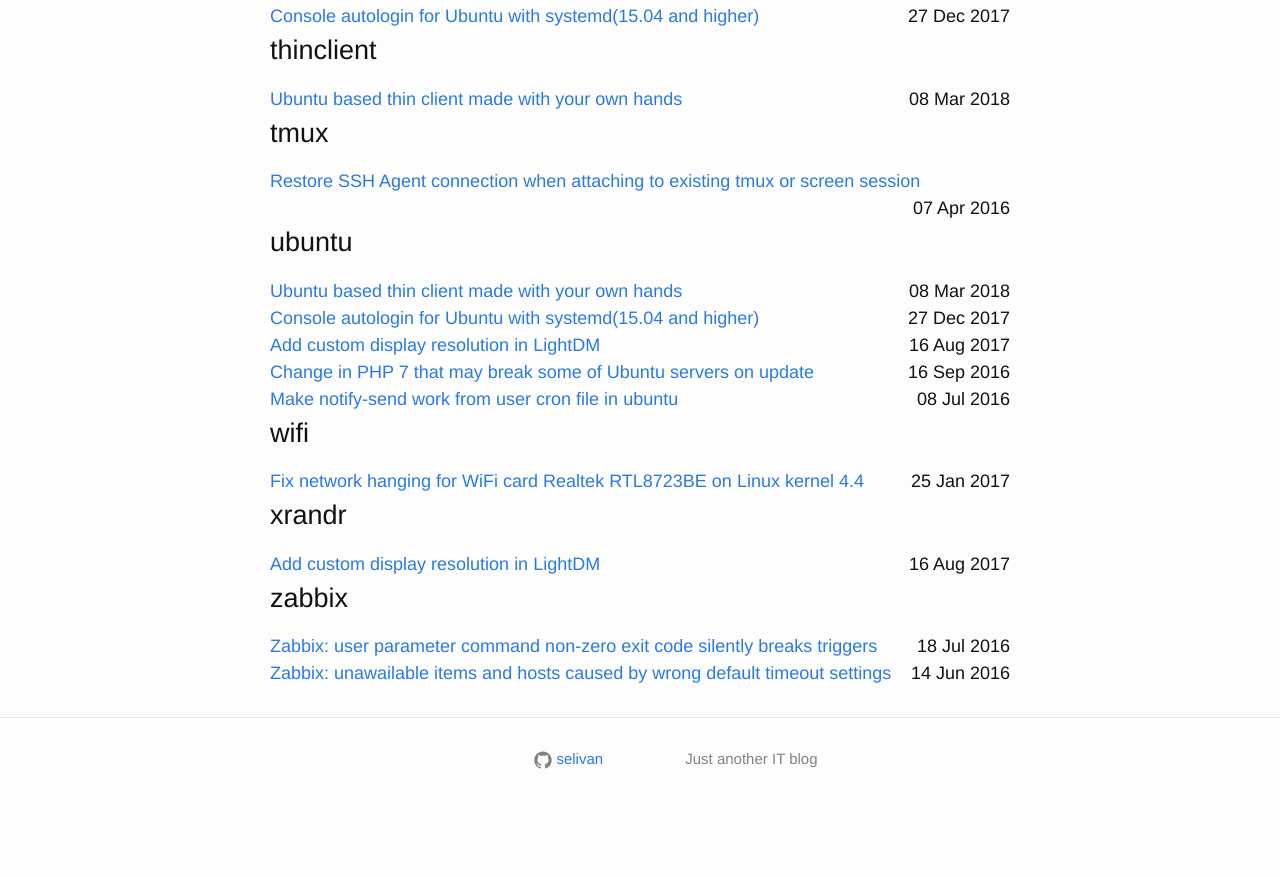
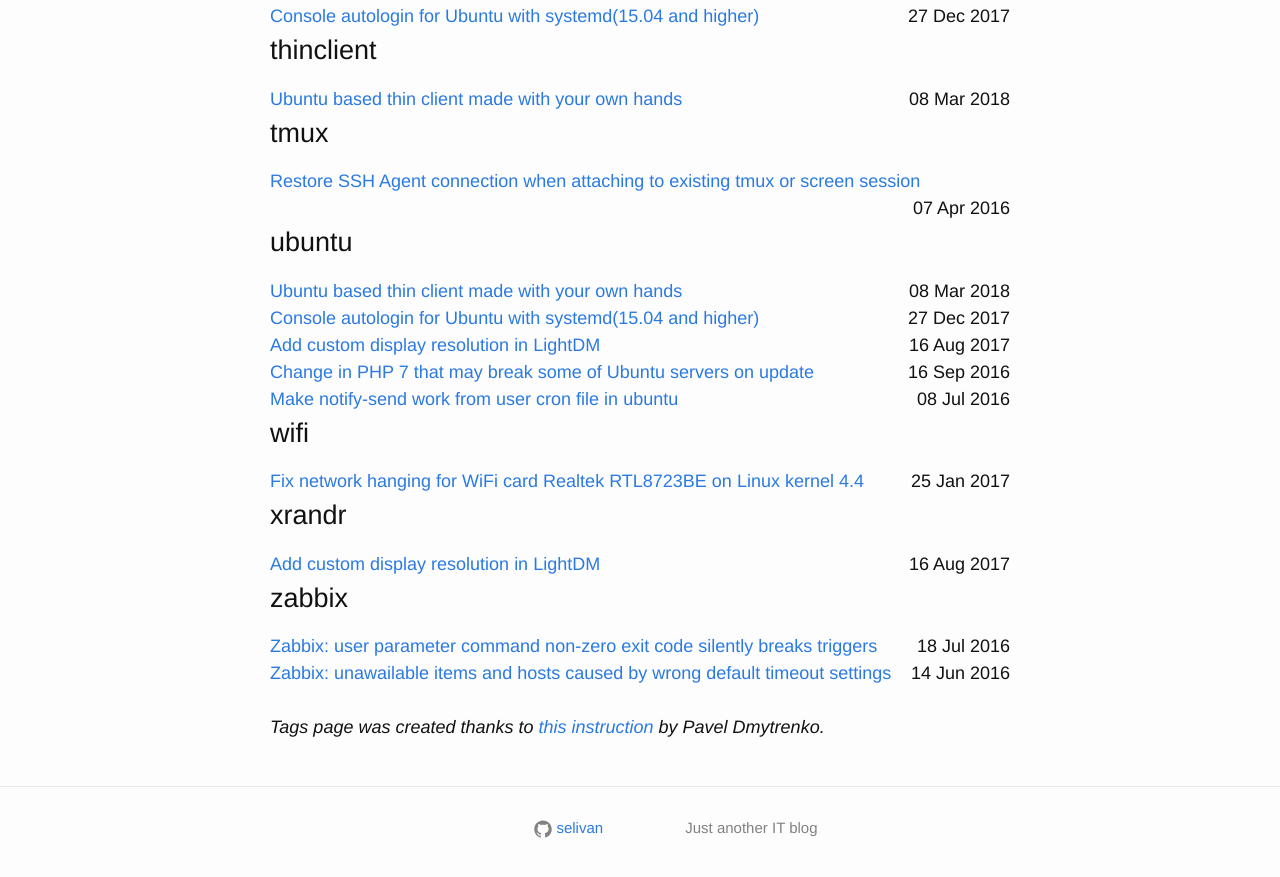
Before and after one commit to selivan/selivan.github.io, a Jekyll site: the page built from tags/index.md, in a window 1280 px wide and 900 px high, scrolled down 4739 px. Shown: the top 877 px of the window. Built offline with Jekyll 4.4.1, drawn with Linux system fonts in a browser that asks for light colours; before the commit the page ends 5570 px from its top, so only the background shows below that; some of the changed text lies outside the part shown.

Commit message:
Remod excessive title "Posts"; site description in header link; reference to instruction on tags page

```diff
--- a/_includes/header.html
+++ b/_includes/header.html
@@ -2,7 +2,7 @@
 
   <div class="wrapper">
 
-    <a class="site-title" href="{{ site.baseurl }}/">{{ site.title }}</a>
+    <a class="site-title" href="{{ site.baseurl }}/">{{ site.description }}</a>
 
     <nav class="site-nav">
       <a href="#" class="menu-icon">
--- a/index.html
+++ b/index.html
@@ -4,7 +4,7 @@
 
 <div class="home">
 
-  <h1 class="page-heading">Posts</h1>
+  <!-- <h1 class="page-heading">Posts</h1> -->
 
   <ul class="post-list">
     {% for post in site.posts %}
--- a/tags/index.md
+++ b/tags/index.md
@@ -39,3 +39,6 @@
     {% endif %}{% endfor %}
   {% endunless %}{% endfor %}
 </div>
+
+<br>
+*Tags page was created thanks to [this instruction](http://pavdmyt.com/how-to-implement-tags-at-jekyll-website/) by Pavel Dmytrenko.*
```
